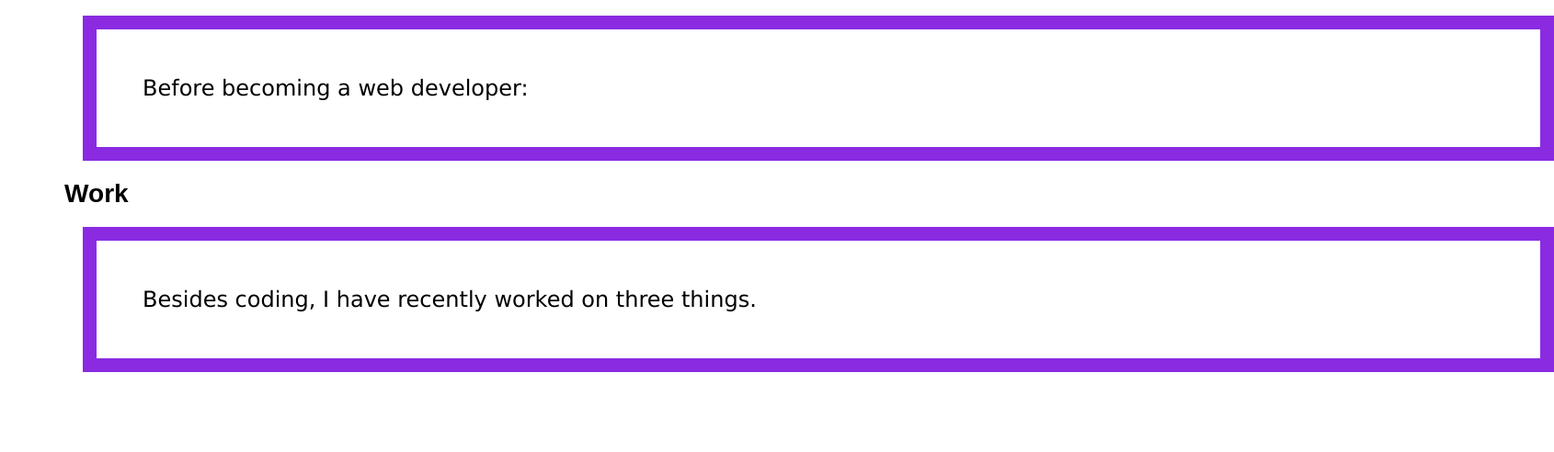
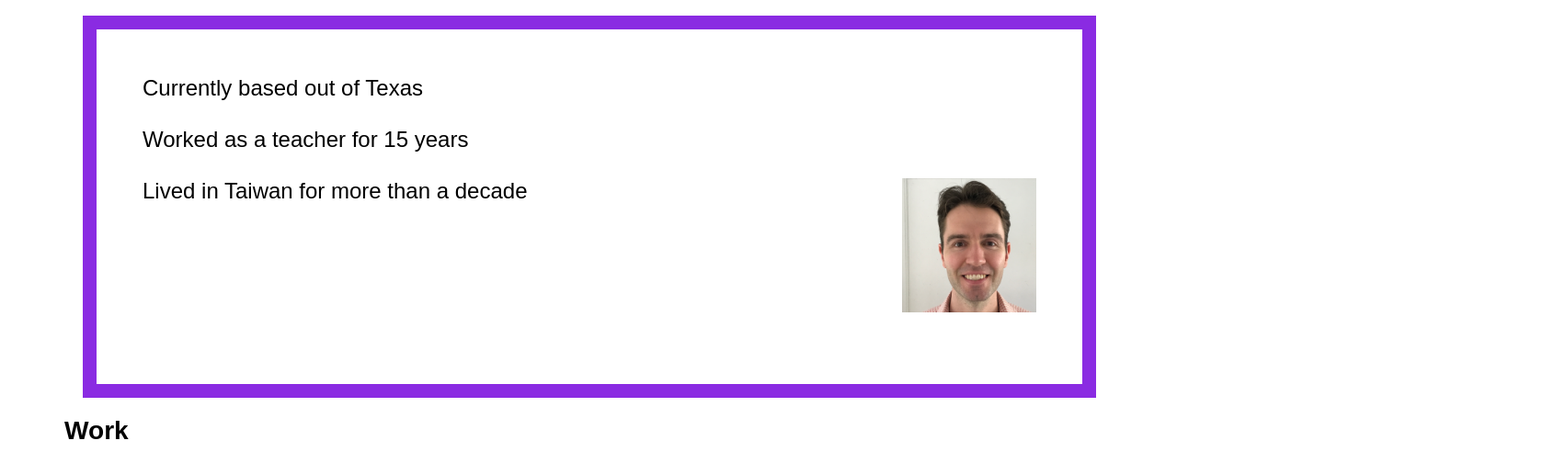
Before and after one commit to Scott-J-Clarke/scott-portfolio, a plain HTML site: page index.html in a window 1280 px wide. Shown: the part 180-672 px from the top of the page at 92% size, 1690 px wide, since content can reach past the window. Drawn offline with Linux system fonts and the light colour scheme.

Commit message:
bullet points layout okay and picture added

```diff
--- a/assets/css/style.css
+++ b/assets/css/style.css
@@ -58,39 +58,48 @@ body {
 .content {
     margin-left: 20px;
     font-size: 24px;
-    margin-bottom: 20px;
     padding: 50px;
 }
 
 .paragraph {
-    font-family: Verdana, Helvetica, sans-serif;
     display: flex;
-    flex-direction: row;
+    flex-direction: column;
     flex-wrap: wrap;
     justify-content: start;
-    width: 1600px;
+    width: 95%;
     border: 15px solid var(--purple);
     padding: 50px;
     margin: 20px;
 }
 
+/* .paragraph li {
+    list-style-type: circle;
+} */
+
+#list. {
+    display: list-item;
+    list-style-type: circle;
+}
+
+#scott-picture {
+    height: 15%;
+    width: 15%;
+    float: right;
+}
+
 .content ul {
     margin: 20px;
     display: flex;
-    flex-wrap: wrap;
     justify-content: space-evenly;
-}
-
-.content ul li {
     list-style-type: none;
 }
 
-.content ul li a {
+.content ul a {
     color: black;
     text-decoration: none;
 }
 
-.content ul li a:hover {
+.content ul a:hover {
     color: var(--purple);
     transition: .5s ease-in;
     cursor: pointer;
--- a/index.html
+++ b/index.html
@@ -29,24 +29,21 @@
         <h2>Always learning something new</h2>
     </section>
 
-     <section class="content">
+    <section class="content">
         <article>
 
             <h3 id="about-me">About me</h3>
-            <p class="paragraph">
-                Before becoming a web developer:<br>
-                <!-- <ul>
-                    <li>I was a teacher for 15 years.</li>
-                    <li>I was a teacher for 15 years.</li>
-                    <li>I was a teacher for 15 years.</li>
+
+                <ul class="paragraph">
+                    <li>Currently based out of Texas</li><br>
+                    <li>Worked as a teacher for 15 years</li><br>
+                    <li>Lived in Taiwan for more than a decade<img src="assets/images/Scott Photo.JPG" id="scott-picture"></li><br>
+                    <!-- <p><em>I like coding because I get to solve problems with other people.</em></p> -->
                 </ul>
-                I wrote a lot as a teacher, and I am happy to continue writing as a coder.
-                Learning to code is interesting because it challenges me to learn a new language and be concise. -->
-            </p>
 
             <h3 id="work">Work</h3>
             <p class="paragraph">
-                Besides coding, I have recently worked on three things.
+                Besides coding, in the past year I have worked on three things:
             </p>
 
         </article>
```
Also changed, not shown: assets/images/Scott Photo.JPG (added).
